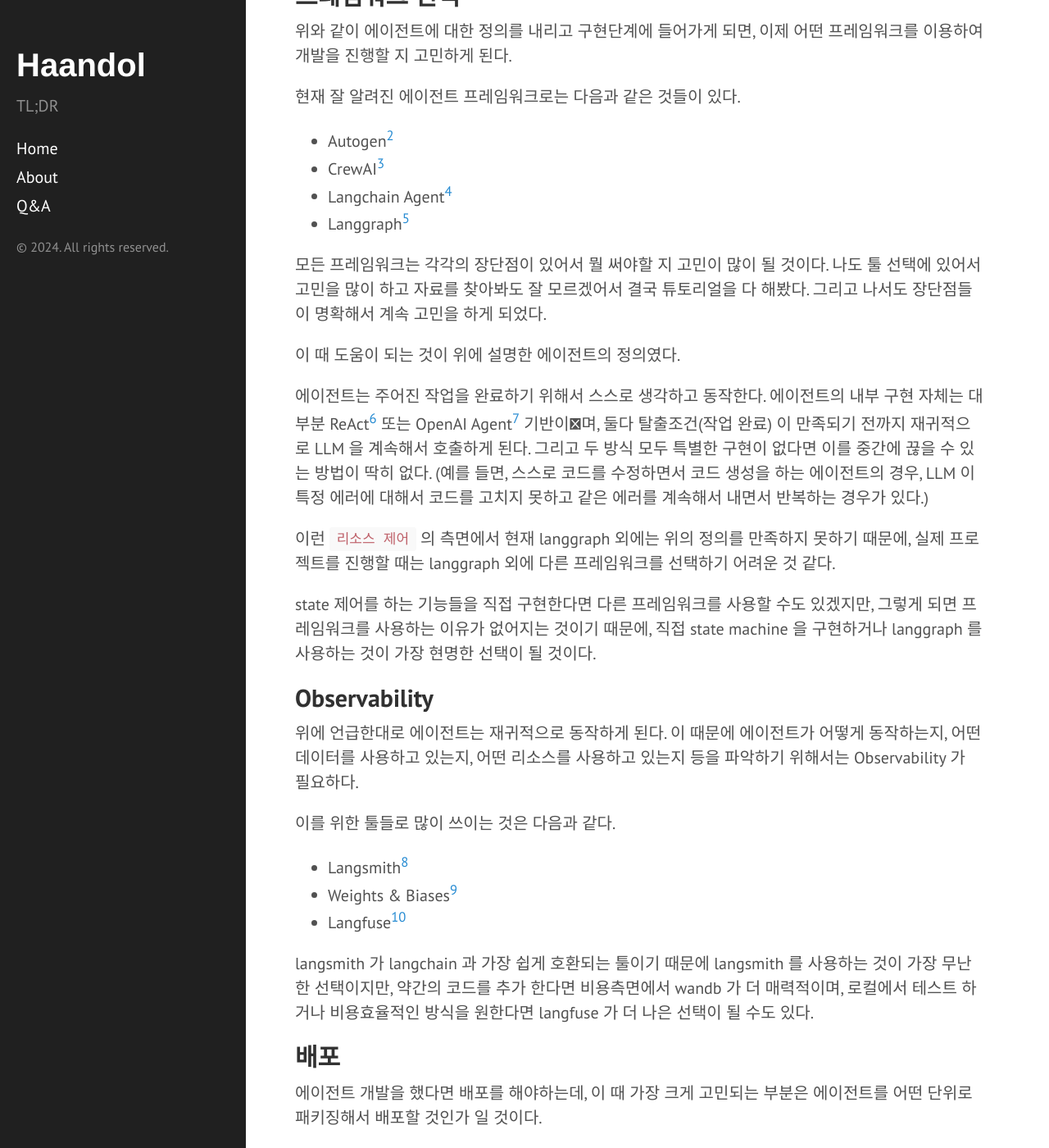
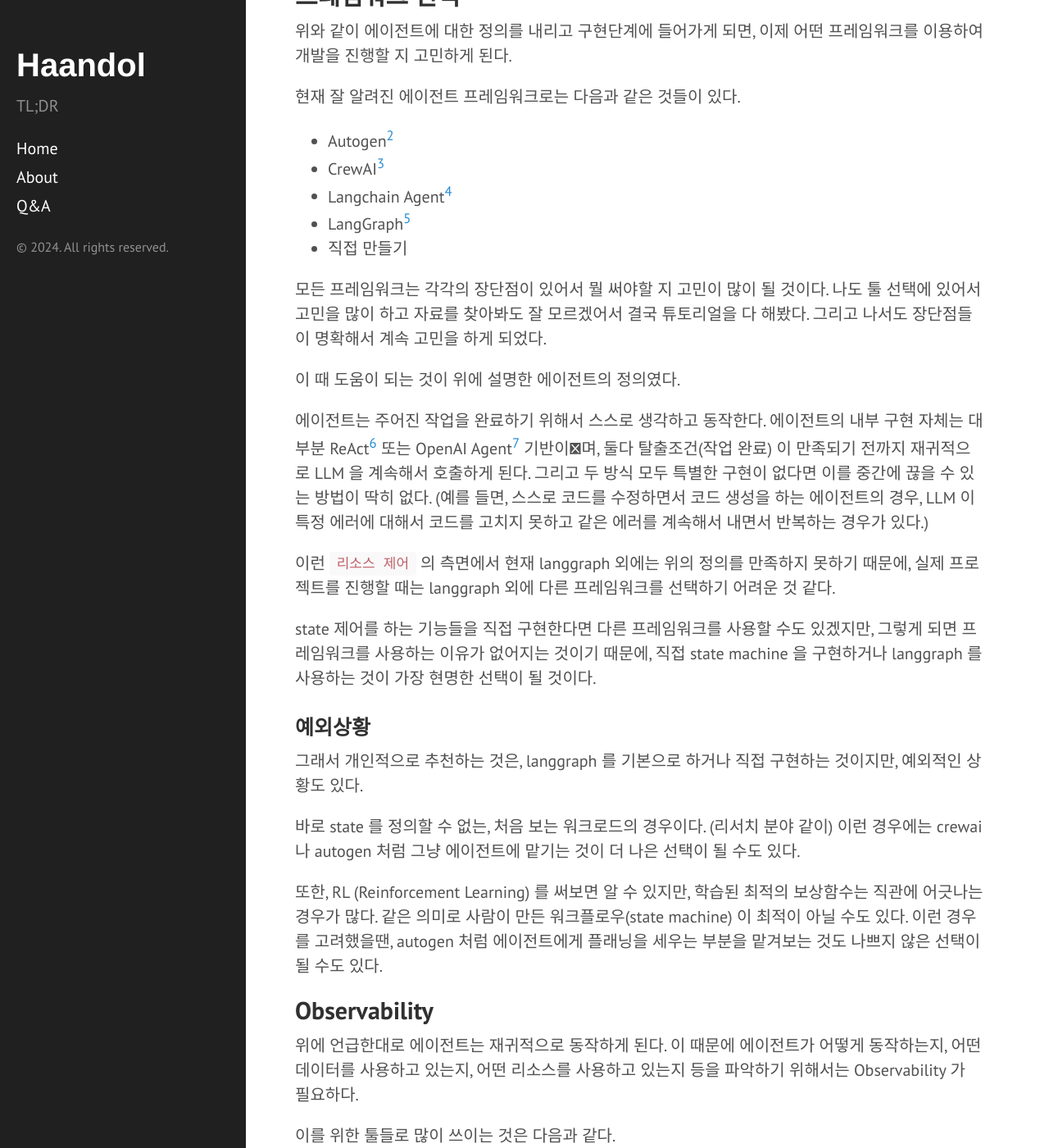
Before and after one commit to haandol/haandol.github.com, a Jekyll site: the page built from _posts/2024-06-12-demystifying-ai-agent-for-developers.md, in a window 1280 px wide and 1400 px high, scrolled down 2187 px. Shown: the whole window at 82% size. Built offline with Jekyll 4.4.1, drawn with Linux system fonts in a browser that asks for light colours; comment, search, counter and statistics services are not loaded.

Commit message:
update article

```diff
--- a/_posts/2024-06-12-demystifying-ai-agent-for-developers.md
+++ b/_posts/2024-06-12-demystifying-ai-agent-for-developers.md
@@ -72,7 +72,8 @@
 - Autogen[^2]
 - CrewAI[^3]
 - Langchain Agent[^4]
-- Langgraph[^5]
+- LangGraph[^5]
+- 직접 만들기
 
 모든 프레임워크는 각각의 장단점이 있어서 뭘 써야할 지 고민이 많이 될 것이다. 나도 툴 선택에 있어서 고민을 많이 하고 자료를 찾아봐도 잘 모르겠어서 결국 튜토리얼을 다 해봤다. 그리고 나서도 장단점들이 명확해서 계속 고민을 하게 되었다.
 
@@ -85,6 +86,15 @@
 이런 `리소스 제어` 의 측면에서 현재 langgraph 외에는 위의 정의를 만족하지 못하기 때문에, 실제 프로젝트를 진행할 때는 langgraph 외에 다른 프레임워크를 선택하기 어려운 것 같다.
 
 state 제어를 하는 기능들을 직접 구현한다면 다른 프레임워크를 사용할 수도 있겠지만, 그렇게 되면 프레임워크를 사용하는 이유가 없어지는 것이기 때문에, 직접 state machine 을 구현하거나 langgraph 를 사용하는 것이 가장 현명한 선택이 될 것이다.
+
+### 예외상황
+
+그래서 개인적으로 추천하는 것은, langgraph 를 기본으로 하거나 직접 구현하는 것이지만, 예외적인 상황도 있다.
+
+바로 state 를 정의할 수 없는, 처음 보는 워크로드의 경우이다. (리서치 분야 같이)
+이런 경우에는 crewai 나 autogen 처럼 그냥 에이전트에 맡기는 것이 더 나은 선택이 될 수도 있다.
+
+또한, RL (Reinforcement Learning) 를 써보면 알 수 있지만, 학습된 최적의 보상함수는 직관에 어긋나는 경우가 많다. 같은 의미로 사람이 만든 워크플로우(state machine) 이 최적이 아닐 수도 있다. 이런 경우를 고려했을땐, autogen 처럼 에이전트에게 플래닝을 세우는 부분을 맡겨보는 것도 나쁘지 않은 선택이 될 수도 있다.
 
 ## Observability
 
```
